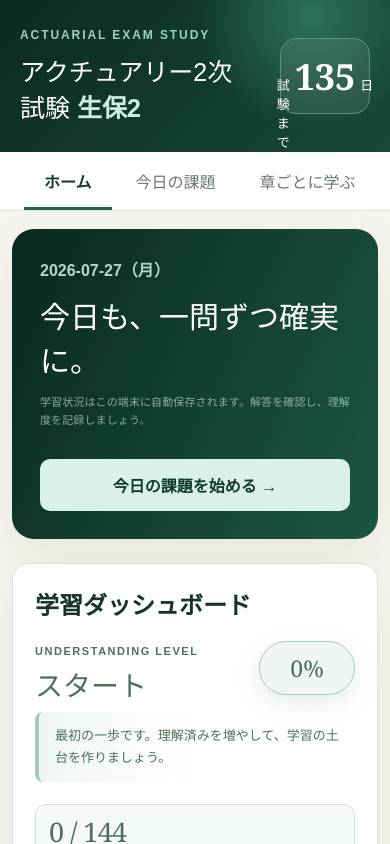
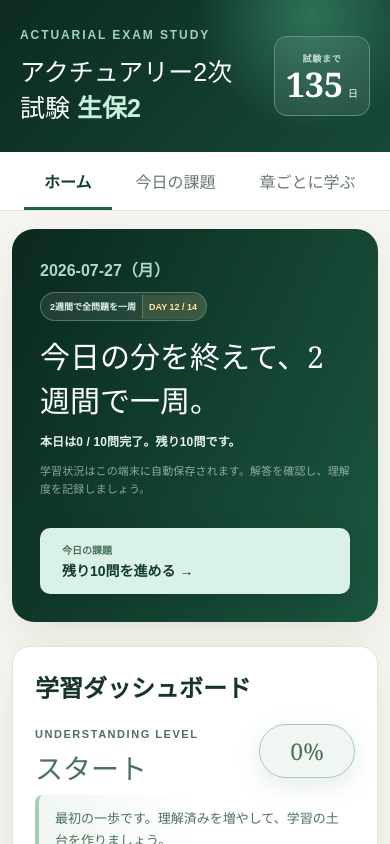
Before and after one commit to yoshi123027-del/actuary-app-seiho2, a Next.js app in the folder vercel/: page / in a window 390 px wide. Shown: the top 844 px of the page. Built offline with nearby package versions, Linux system fonts and the light colour scheme.

Commit message:
生保2に2週間の日課サイクルを追加
全問題を14日間へ均等配分し、毎日の進捗と残り問題数を表示します。試験日カウンターも枠内へ整えます。

```diff
--- a/vercel/app/globals.css
+++ b/vercel/app/globals.css
@@ -20,9 +20,12 @@ button { cursor: pointer; }
 .eyebrow, .page-heading > span, .textbook > span { display: block; color: #9ed3bb; font-size: 12px; font-weight: 800; letter-spacing: .16em; }
 .site-header h1 { margin: 10px 0 0; font-size: clamp(25px, 4vw, 43px); font-weight: 500; }
 .site-header h1 b { color: #c9f0df; }
-.exam-count { width: 140px; height: 100px; flex: 0 0 auto; display: flex; justify-content: center; align-items: baseline; gap: 5px; border: 1px solid #5e8f7c; border-radius: 16px; background: rgba(255,255,255,.08); }
-.exam-count strong { font-family: Georgia, serif; font-size: 50px; line-height: 100px; }
-.exam-count span { font-size: 13px; }
+.site-header > div:first-child { min-width: 0; }
+.exam-count { width: 140px; height: 100px; padding: 10px 12px; flex: 0 0 auto; display: flex; justify-content: center; align-items: center; flex-direction: column; gap: 2px; overflow: hidden; border: 1px solid #5e8f7c; border-radius: 16px; background: rgba(255,255,255,.08); }
+.exam-count > span { color: #c4ddd2; font-size: 11px; font-weight: 800; letter-spacing: .08em; }
+.exam-count > div { width: 100%; display: flex; justify-content: center; align-items: baseline; gap: 5px; white-space: nowrap; }
+.exam-count strong { font-family: Georgia, serif; font-size: 50px; line-height: 1; }
+.exam-count > div span { font-size: 13px; }
 .main-nav { padding: 0 max(5vw, 24px); display: flex; gap: 4px; overflow-x: auto; background: white; border-bottom: 1px solid var(--line); position: sticky; top: 0; z-index: 10; }
 .main-nav button { padding: 17px 20px 14px; white-space: nowrap; color: var(--muted); background: transparent; border: 0; border-bottom: 3px solid transparent; }
 .main-nav button.active { color: var(--green); border-bottom-color: var(--green-2); font-weight: 800; }
@@ -32,6 +35,17 @@ main { width: min(1180px, calc(100% - 40px)); margin: 36px auto 80px; }
 .hero p { max-width: 650px; margin: 9px 0 0; color: rgba(212, 232, 223, .64); font-size: 12px; line-height: 1.65; letter-spacing: .01em; }
 .today { color: #aedac6; font-weight: 700; }
 .hero button, .timer button { padding: 14px 22px; flex: 0 0 auto; color: var(--green); background: #d9f1e6; border: 0; border-radius: 10px; font-weight: 800; }
+.daily-cycle-badge { width: fit-content; margin-top: 14px; display: flex; align-items: center; gap: 9px; overflow: hidden; color: #dff4e9; background: rgba(255, 255, 255, .09); border: 1px solid rgba(190, 223, 207, .32); border-radius: 999px; }
+.daily-cycle-badge span { padding: 7px 0 7px 12px; font-size: 11px; font-weight: 800; white-space: nowrap; }
+.daily-cycle-badge strong { padding: 7px 12px 7px 9px; color: #ffe7a5; background: rgba(215, 181, 87, .12); border-left: 1px solid rgba(255, 231, 165, .24); font-size: 11px; white-space: nowrap; }
+.hero .daily-task-progress-copy { margin-top: 0; color: #e5f5ed; font-size: 13px; font-weight: 800; }
+.daily-task-button { min-width: 190px; display: flex; align-items: flex-start; flex-direction: column; gap: 3px; text-align: left; box-shadow: 0 10px 28px rgba(5, 28, 20, .18); transition: transform .18s ease, box-shadow .18s ease; }
+.daily-task-button:hover, .daily-task-button:focus-visible { transform: translateY(-2px); box-shadow: 0 14px 32px rgba(5, 28, 20, .24); outline: none; }
+.daily-task-button span { color: #47705f; font-size: 10px; font-weight: 800; }
+.daily-task-button strong { font-size: 14px; }
+.daily-task-button.is-complete { color: #f7f1d8; background: rgba(255, 255, 255, .12); border: 1px solid rgba(230, 204, 123, .5); }
+.daily-task-button.is-complete span { color: #e7cf84; }
+
 .surface, .question-card, .filter-panel, .timer { margin-top: 24px; padding: clamp(22px, 4vw, 38px); background: white; border: 1px solid var(--line); border-radius: 18px; box-shadow: var(--shadow); }
 .surface > h2 { margin-top: 0; }
 .learning-dashboard {
@@ -136,6 +150,18 @@ progress { width: 100%; height: 9px; accent-color: var(--stage-color, var(--gree
 .page-heading > span { color: var(--green-2); }
 .page-heading h2 { margin: 8px 0; font-family: Georgia, "Yu Mincho", serif; font-size: 36px; }
 .page-heading p { color: var(--muted); }
+.today-task-heading > p { max-width: 720px; line-height: 1.75; }
+.today-task-meter { max-width: 620px; margin-top: 18px; padding: 14px 16px; background: #f4f8f5; border: 1px solid #d9e7df; border-radius: 11px; }
+.today-task-meter > div:first-child { display: flex; justify-content: space-between; align-items: center; gap: 16px; }
+.today-task-meter > div:first-child span { color: var(--muted); font-size: 12px; font-weight: 800; }
+.today-task-meter > div:first-child strong { color: var(--green-2); font-size: 14px; }
+.today-task-track { width: 100%; height: 8px; margin-top: 9px; overflow: hidden; background: #dfe8e3; border-radius: 999px; }
+.today-task-track i { height: 100%; display: block; background: linear-gradient(90deg, #76ad8e, #23634c); border-radius: inherit; transition: width .3s ease; }
+.today-task-meter small { display: block; margin-top: 8px; color: var(--muted); font-size: 10px; text-align: right; }
+.today-task-meter.is-complete { background: #fffaf0; border-color: #dfc572; }
+.today-task-meter.is-complete .today-task-track i { background: linear-gradient(90deg, #2d7b55, #c79a32); }
+.today-task-meter.is-complete small { color: #76580f; font-weight: 800; }
+
 .filter-panel { display: grid; grid-template-columns: repeat(3, 1fr); gap: 14px; }
 .filter-panel label, .question-toolbar label { color: var(--muted); font-size: 13px; font-weight: 700; }
 .filter-panel select, .filter-panel input, .question-toolbar select { width: 100%; margin-top: 7px; padding: 12px; color: var(--ink); background: #fafbf9; border: 1px solid #cfd9d3; border-radius: 8px; }
@@ -175,8 +201,16 @@ footer { padding: 34px; color: #9cb3aa; text-align: center; background: var(--gr
 
 @media (max-width: 720px) {
   .site-header { min-height: 140px; padding: 28px 20px; }
-  .exam-count { width: 90px; height: 76px; }
-  .exam-count strong { font-size: 36px; line-height: 76px; }
+  .exam-count { width: 96px; height: 80px; padding: 8px; border-radius: 13px; }
+  .exam-count > span { font-size: 9px; }
+  .exam-count strong { font-size: 34px; line-height: 1; }
+  .exam-count > div span { font-size: 10px; }
+  .daily-cycle-badge { margin-top: 11px; gap: 6px; }
+  .daily-cycle-badge span { padding-left: 9px; font-size: 9px; }
+  .daily-cycle-badge strong { padding-right: 9px; padding-left: 6px; font-size: 9px; }
+  .hero .daily-task-progress-copy { font-size: 12px; }
+  .daily-task-button { min-width: 0; }
+  .today-task-meter { padding: 12px; }
   main { width: min(100% - 24px, 1180px); margin-top: 18px; }
   .hero { align-items: flex-start; flex-direction: column; }
   .hero button { width: 100%; }
--- a/vercel/app/page.js
+++ b/vercel/app/page.js
@@ -5,6 +5,21 @@ import { appConfig } from "./config";
 
 const EMPTY_PROGRESS = { ratings: {}, reviewFlags: {}, history: {} };
 const DAY_NAMES = ["日", "月", "火", "水", "木", "金", "土"];
+
+const TWO_WEEK_CYCLE_DAYS = 14;
+const TWO_WEEK_CYCLE_START = Date.UTC(2026, 0, 1) / 86400000;
+
+function twoWeekCycleDay(dateKey) {
+  const [year, month, day] = String(dateKey).split("-").map(Number);
+  const serial = Date.UTC(year, month - 1, day) / 86400000;
+  const offset = Math.floor(serial - TWO_WEEK_CYCLE_START);
+  return ((offset % TWO_WEEK_CYCLE_DAYS) + TWO_WEEK_CYCLE_DAYS) % TWO_WEEK_CYCLE_DAYS;
+}
+
+function ratedOnDate(progress, id, dateKey) {
+  const timestamp = Date.parse(progress.history[id]?.lastRatedAt || "");
+  return Number.isFinite(timestamp) && japanDateKey(timestamp) === dateKey;
+}
 
 function natural(value) {
   const match = String(value ?? "").match(/\d+/);
@@ -711,10 +726,15 @@ export default function Home() {
       && (!keyword || [q.問題文, q.解答, q.解説].join(" ").toLowerCase().includes(keyword));
   }), [questions, filters]);
 
-  const todayRows = useMemo(() => {
-    const grouped = questions.filter((q) => q.曜日グループ === today.group);
-    return grouped.length ? grouped : questions;
-  }, [questions, today.group]);
+  const todayCycleDay = twoWeekCycleDay(today.iso);
+  const todayRows = useMemo(
+    () => questions.filter((_, index) => index % TWO_WEEK_CYCLE_DAYS === todayCycleDay),
+    [questions, todayCycleDay],
+  );
+  const todayCompleted = todayRows.filter((q) => ratedOnDate(progress, q.id, today.iso)).length;
+  const todayRemaining = Math.max(0, todayRows.length - todayCompleted);
+  const todayComplete = todayRows.length > 0 && todayRemaining === 0;
+  const nextTodayQuestion = todayRows.find((q) => !ratedOnDate(progress, q.id, today.iso)) || todayRows[0];
 
   const cautionRows = questions.filter((q) => progress.ratings[q.id] === "要注意");
   const reviewRows = questions.filter((q) => progress.reviewFlags[q.id]);
@@ -736,7 +756,10 @@ export default function Home() {
     <div className="app-shell">
       <header className="site-header">
         <div><span className="eyebrow">ACTUARIAL EXAM STUDY</span><h1>アクチュアリー2次試験 <b>{appConfig.subject}</b></h1></div>
-        <div className="exam-count"><span>試験まで</span><strong>{examDays > 0 ? examDays : 0}</strong><span>日</span></div>
+        <div className="exam-count">
+          <span>試験まで</span>
+          <div><strong>{examDays > 0 ? examDays : 0}</strong><span>日</span></div>
+        </div>
       </header>
 
       <nav className="main-nav" aria-label="メインメニュー">
@@ -747,9 +770,25 @@ export default function Home() {
         {loadingError && <div className="error">{loadingError}</div>}
         {menu === "ホーム" && (
           <>
-            <section className="hero">
-              <div><span className="today">{today.iso}（{today.weekday}）</span><h2>今日も、一問ずつ確実に。</h2><p>学習状況はこの端末に自動保存されます。解答を確認し、理解度を記録しましょう。</p></div>
-              <button onClick={() => openQuestion(todayRows.find((q) => !progress.ratings[q.id])?.id || todayRows[0]?.id, "今日の課題")}>今日の課題を始める →</button>
+            <section className={`hero daily-hero ${todayComplete ? "is-complete" : "has-pending"}`}>
+              <div>
+                <span className="today">{today.iso}（{today.weekday}）</span>
+                <div className="daily-cycle-badge"><span>2週間で全問題を一周</span><strong>DAY {todayCycleDay + 1} / 14</strong></div>
+                <h2>{todayComplete ? "今日の課題、完了です。" : "今日の分を終えて、2週間で一周。"}</h2>
+                <p className="daily-task-progress-copy">
+                  {todayComplete
+                    ? `本日の${todayRows.length}問を完了しました。`
+                    : `本日は${todayCompleted} / ${todayRows.length}問完了。残り${todayRemaining}問です。`}
+                </p>
+                <p>学習状況はこの端末に自動保存されます。解答を確認し、理解度を記録しましょう。</p>
+              </div>
+              <button
+                className={`daily-task-button ${todayComplete ? "is-complete" : ""}`}
+                onClick={() => openQuestion(nextTodayQuestion?.id || "", "今日の課題")}
+              >
+                <span>{todayComplete ? "本日分完了" : "今日の課題"}</span>
+                <strong>{todayComplete ? "もう一度確認する →" : `残り${todayRemaining}問を進める →`}</strong>
+              </button>
             </section>
             <section className="surface"><h2>学習ダッシュボード</h2><Dashboard
               questions={questions}
@@ -769,7 +808,30 @@ export default function Home() {
           </>
         )}
 
-        {menu === "今日の課題" && <><div className="page-heading"><span>{today.weekday}曜グループ</span><h2>今日の課題</h2><p>{todayRows.length}問から取り組みます。</p></div><QuestionCard rows={todayRows} currentId={currentId} setCurrentId={setCurrentId} progress={progress} rate={rate} toggleReview={toggleReview} /></>}
+        {menu === "今日の課題" && (
+          <>
+            <div className="page-heading today-task-heading">
+              <span>14-DAY STUDY CYCLE · DAY {todayCycleDay + 1} / 14</span>
+              <h2>今日の課題</h2>
+              <p>全問題を14日間に均等配分しています。毎日の課題を終えると、2週間で全問題を一周できます。</p>
+              <div className={`today-task-meter ${todayComplete ? "is-complete" : ""}`}>
+                <div><span>本日の進捗</span><strong>{todayCompleted} / {todayRows.length}問</strong></div>
+                <div
+                  className="today-task-track"
+                  role="progressbar"
+                  aria-label="今日の課題の進捗"
+                  aria-valuemin="0"
+                  aria-valuemax={todayRows.length}
+                  aria-valuenow={todayCompleted}
+                >
+                  <i style={{ width: `${todayRows.length ? todayCompleted / todayRows.length * 100 : 0}%` }} />
+                </div>
+                <small>{todayComplete ? "本日の課題を完了しました。" : `今日の残りは${todayRemaining}問です。`}</small>
+              </div>
+            </div>
+            <QuestionCard rows={todayRows} currentId={currentId} setCurrentId={setCurrentId} progress={progress} rate={rate} toggleReview={toggleReview} />
+          </>
+        )}
 
         {menu === "要注意問題" && <QuestionQueue
           rows={cautionRows}
```
